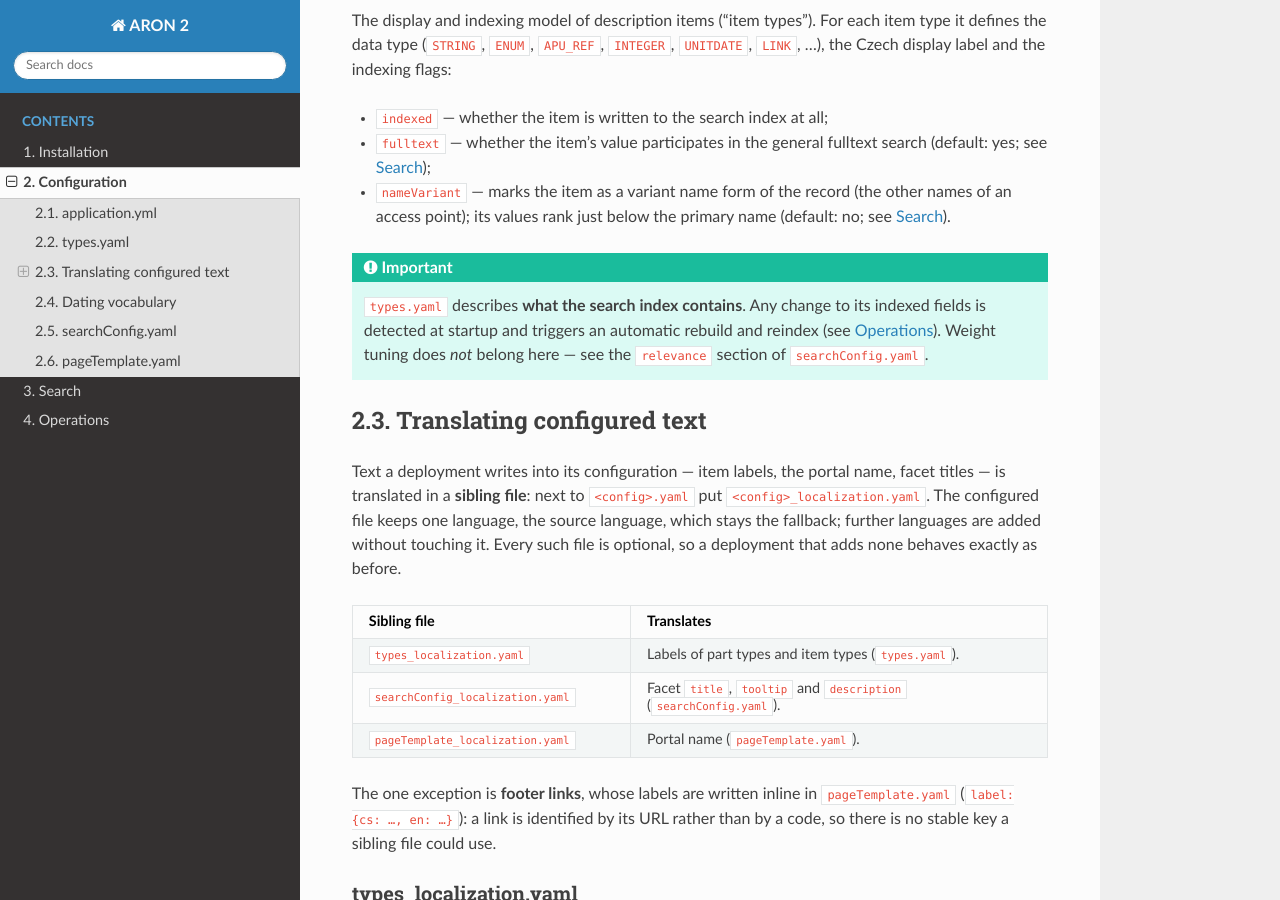
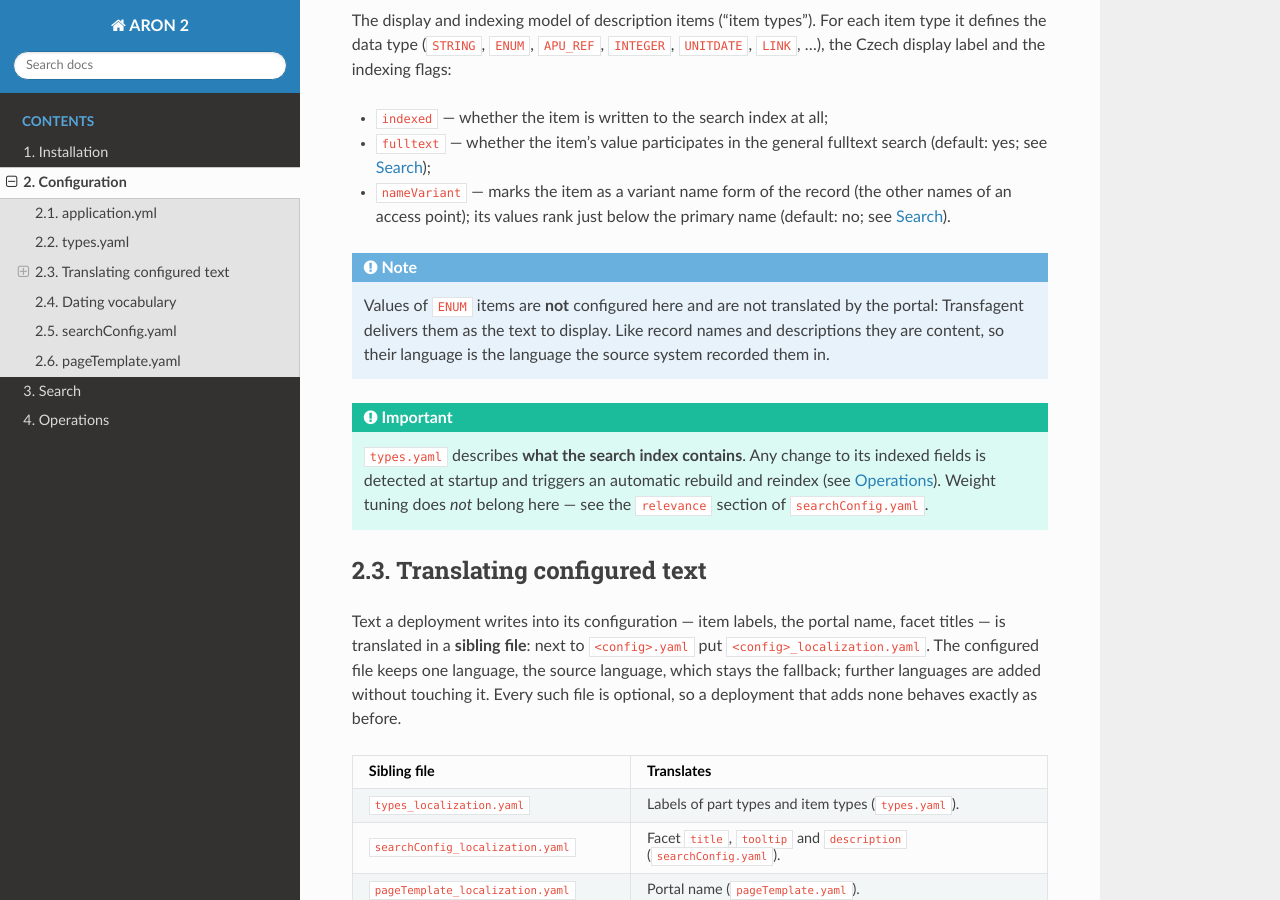
Before and after one commit to elzasw/aron, a Sphinx documentation site: the page built from doc/source/admin/configuration.rst, in a window 1280 px wide and 900 px high, scrolled down 1006 px. Built offline with Sphinx 7.4.7 and the Read the Docs theme 3.1.0, drawn with Linux system fonts in a browser that asks for light colours.

Commit message:
dokumentace: hodnoty ENUM jsou obsah, ne prvek rozhrani (G4)
Revize lokalizace uvadela mezi nedodelky, ze se hodnoty ENUM zobrazuji
"syrove" jako kody a chybi jim popisky. Nezakladalo se to na datech:
ItemEnum je v APUX schematu prosty String250 bez dvojice kod/nazev a
Transfagent posila rovnou text k zobrazeni (v dev datech napr. "korporace"
nebo "organy, organizacni slozky a prispevkove organizace verejne spravy") -
specifikaci na nazev rozlozil uz zdrojovy system, kde ma Elza ItemSpec.

Kod na prevod kodu na popisky tedy nikde nechybi a nepridava se. Hodnota
ENUM je obsah ve zdrojovem jazyce, stejne jako nazev nebo popis zaznamu,
takze plati uz dohodnute pravidlo: obsah preklada zdrojovy system, ne
portal.

Zaznamenano v CLAUDE.md i v administratorske dokumentaci, aby se otazka
neotevirala znovu, a testovaci fixtura dostala komentar - zkratkovite
hodnoty typu "cze" v ni vypadaji jako kody a prave ony me k mylnemu zaveru
svedly.

Co-Authored-By: Claude Opus 5 (1M context) <noreply@anthropic.com>

```diff
--- a/doc/source/admin/configuration.rst
+++ b/doc/source/admin/configuration.rst
@@ -78,6 +78,13 @@ indexing flags:
 - ``nameVariant`` — marks the item as a variant name form of the record
   (the other names of an access point); its values rank just below the
   primary name (default: no; see :doc:`search`).
+
+.. note::
+
+   Values of ``ENUM`` items are **not** configured here and are not translated
+   by the portal: Transfagent delivers them as the text to display. Like record
+   names and descriptions they are content, so their language is the language
+   the source system recorded them in.
 
 .. important::
 
```
Also changed, not shown: 1 other file.
